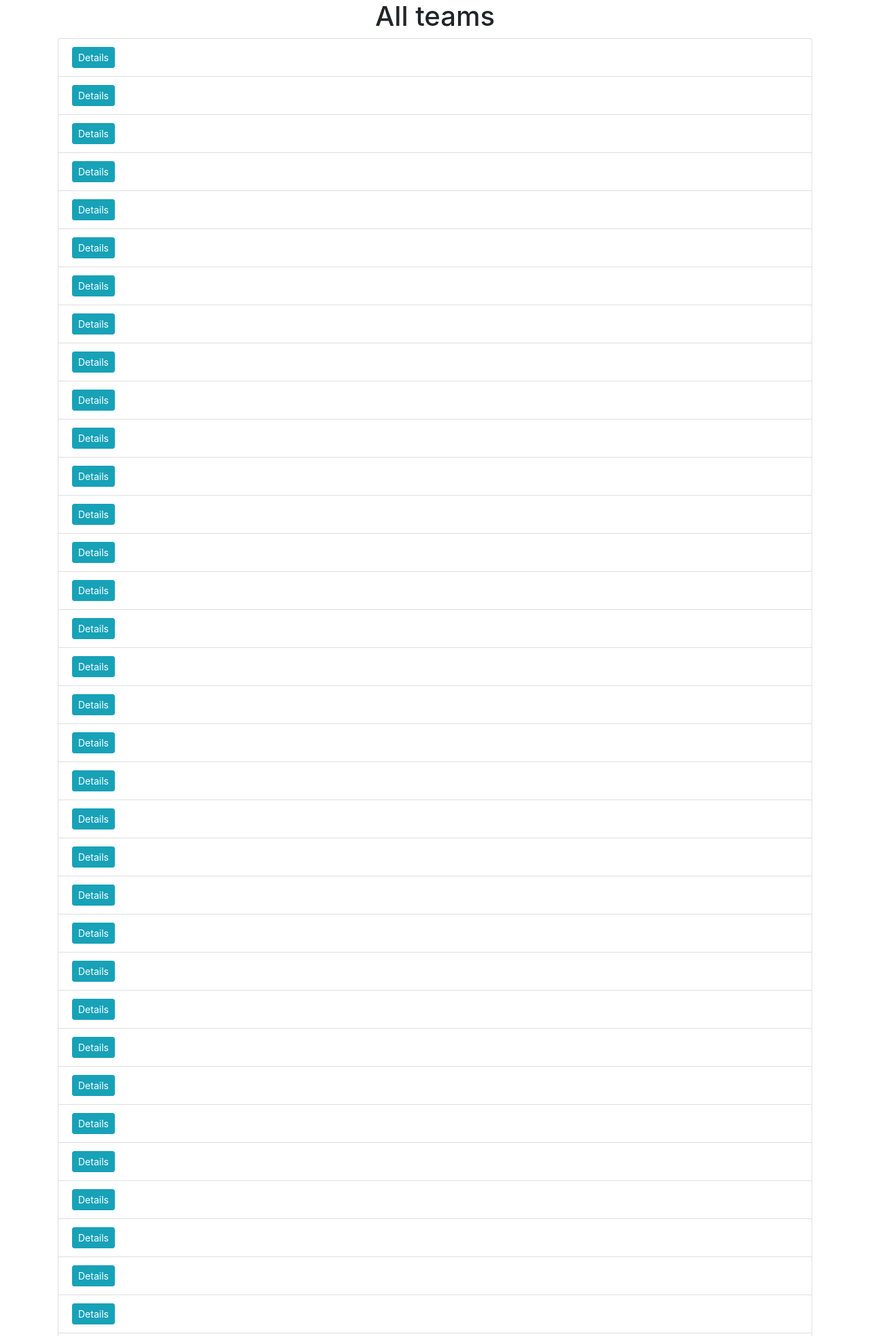
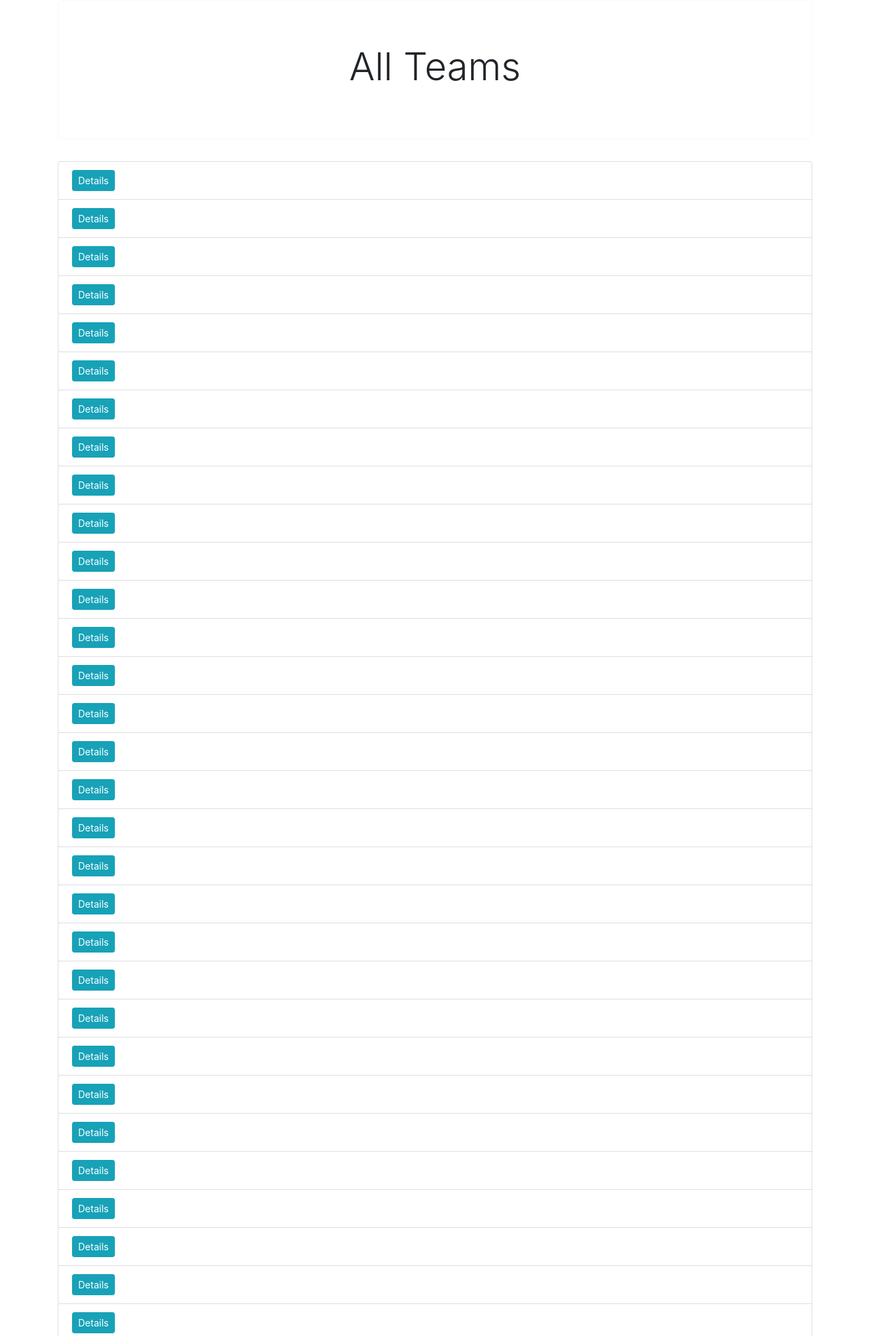
Before and after one commit to GabiMendes/SVGTeamFinder, a Flask app: page /times/all in a window 1280 px wide. Shown: the top 1965 px of the page at 68% size. Run offline with Flask 3, Linux system fonts and the light colour scheme; data that the repository does not hold is empty; some libraries are stand-ins or nearby versions.

Commit message:
Standardized font styles for titles

```diff
--- a/templates/times.html
+++ b/templates/times.html
@@ -8,8 +8,10 @@
     <link rel="stylesheet" href="{{ url_for('static', filename='css/styles.css') }}">
 </head>
 <body>
-    <div class="container">
-        <h1 class="text-center">All teams</h1>
+    <div class="container center-screen">
+        <div class="jumbotron text-center bg-white border border-light">
+            <h1 class="display-4">All Teams</h1>
+        </div>
         <ul class="list-group">
             {% for time in times %}
             <li class="list-group-item d-flex justify-content-between align-items-center">
```
Also changed, not shown: templates/time_especifico.html (+7 -2 lines).
